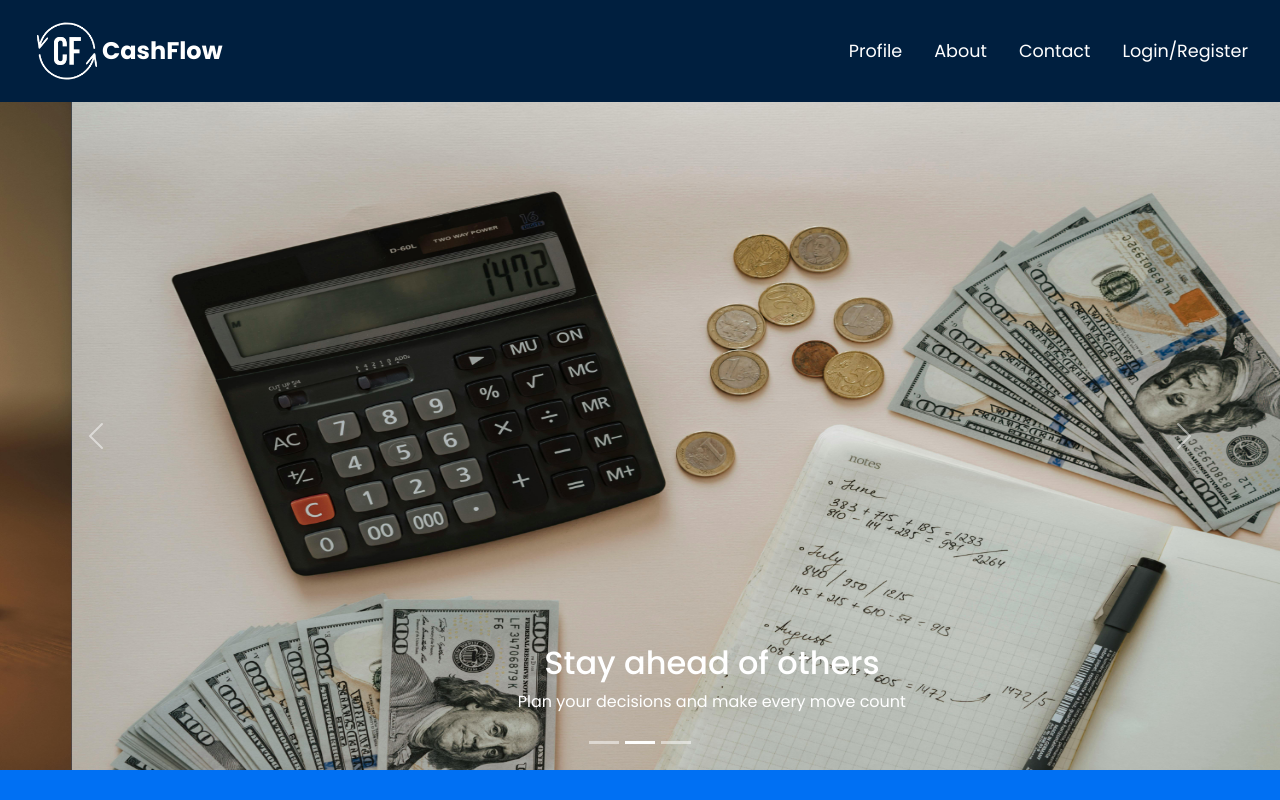
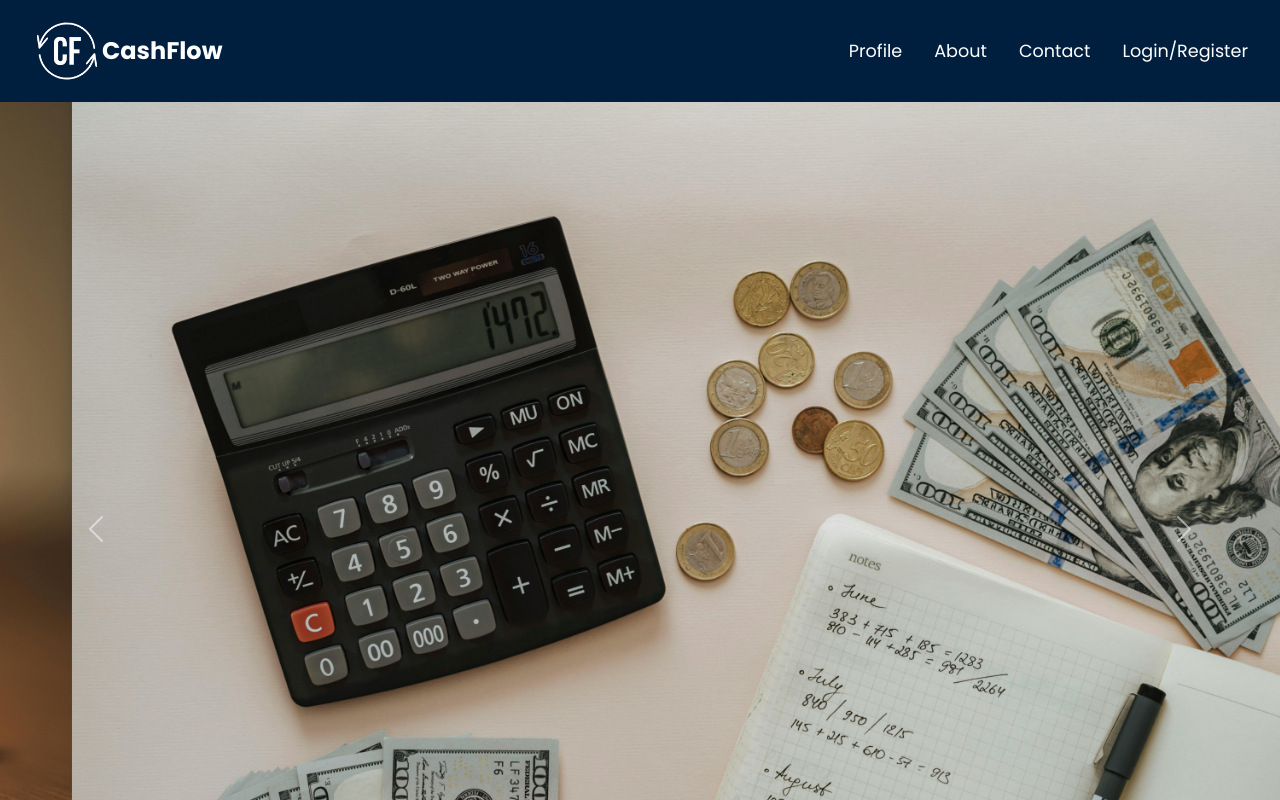
Before and after one commit to petarL1/finance-tracker, a Next.js app: page / in a window 1280 px wide. Built offline with nearby package versions, Linux system fonts and the light colour scheme; no server answers; the database is empty.

Commit message:
minor fix

```diff
--- a/src/app/components/css/Carousel.module.css
+++ b/src/app/components/css/Carousel.module.css
@@ -6,6 +6,10 @@
   height: var(--carousel-height);
   z-index: 1;
   background-color: #0070F3;
+}
+
+.carouselImage{
+  max-height: 530!important;
 }
 
 .carousel-item {
@@ -41,12 +45,7 @@
   background-color: rgba(0, 0, 0, 0.8);
 }
 
-@media (max-width: 1366px) {
-  .carouselImage {
-    max-height: 668px;
-}}
-
-@media (min-width: 1367px) {
+@media (min-width: 1500px) {
     .carouselImage {
       max-height: 810px;
     }
```
